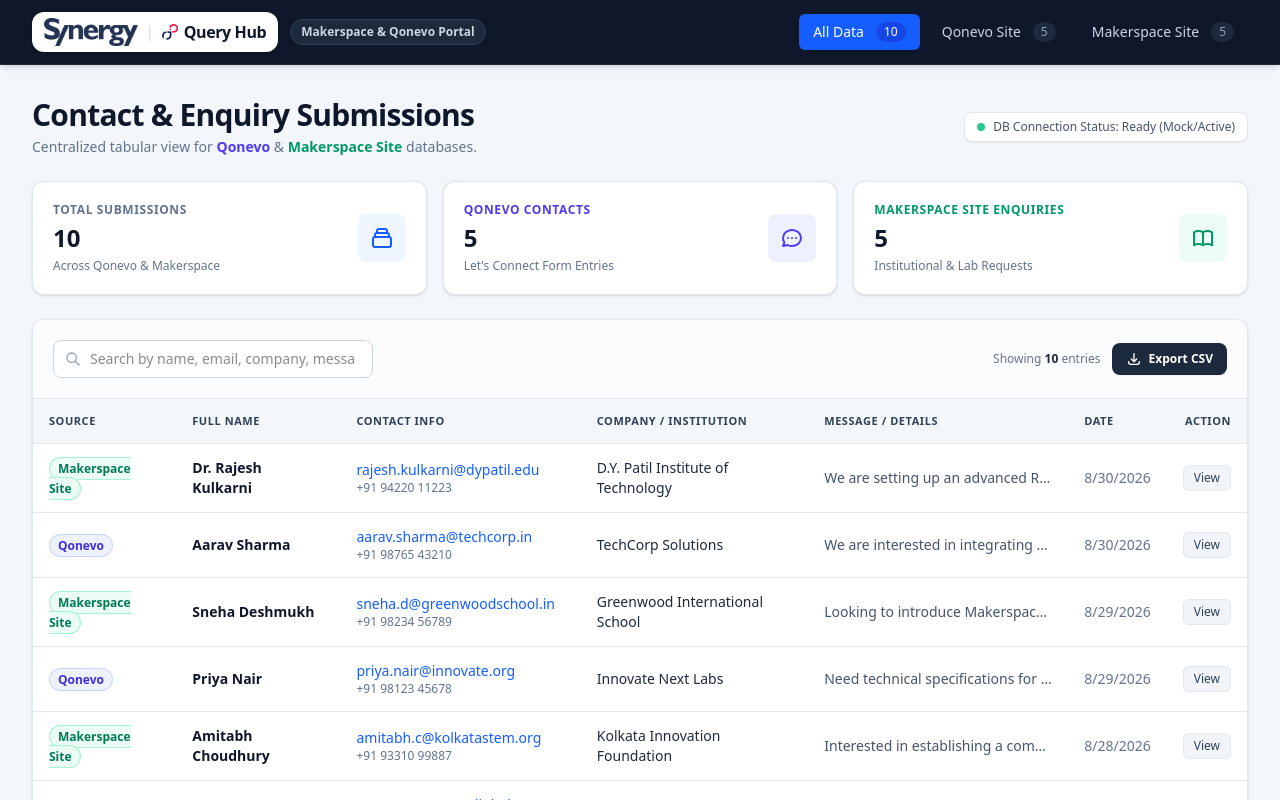
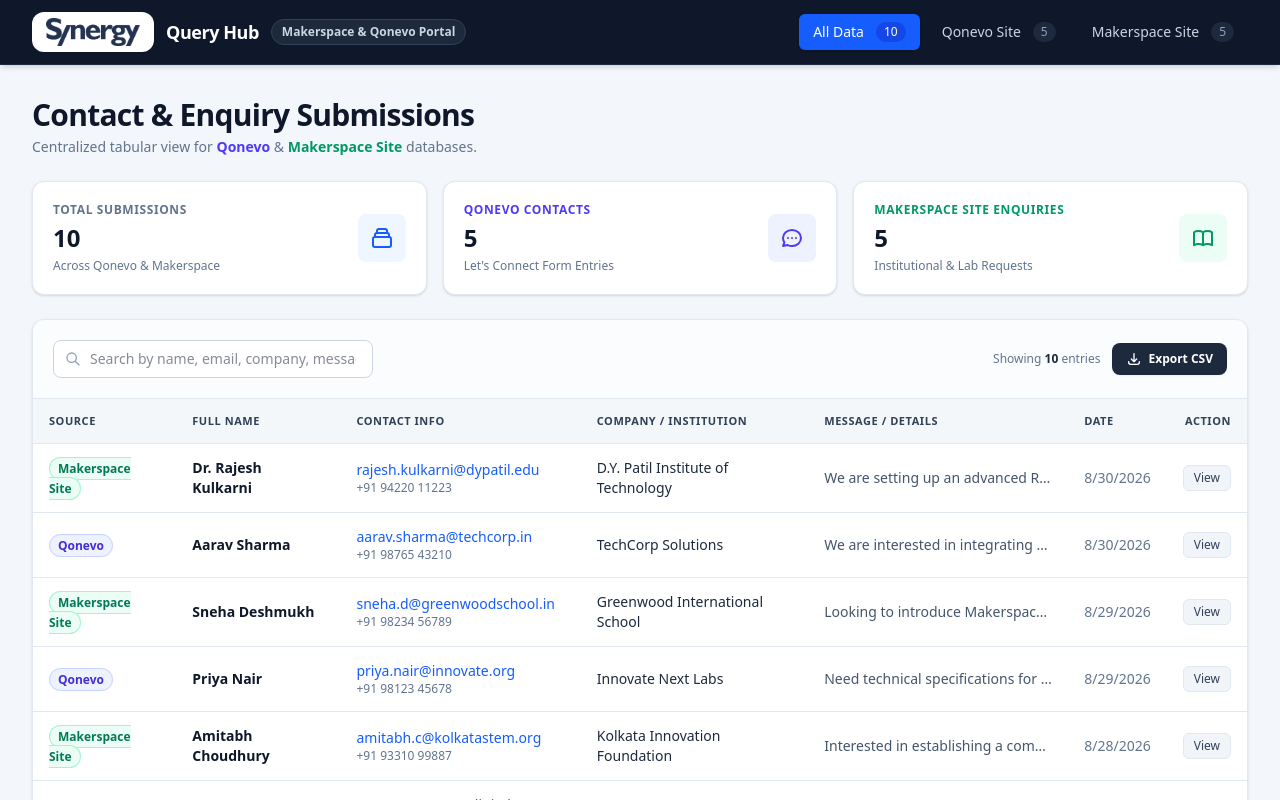
Before and after one commit to ajit-makerspace/query-portal, a Next.js app: page / in a window 1280 px wide. Shown: the top 800 px of the page. Built offline with nearby package versions, Linux system fonts and the light colour scheme.

Commit message:
use only synergy logo in header

```diff
--- a/src/app/components/Navbar.js
+++ b/src/app/components/Navbar.js
@@ -8,22 +8,17 @@ export default function Navbar({ activeTab, setActiveTab, totalCount, qonevoCoun
 
           {/* Brand Logo & Title */}
           <div className="flex items-center space-x-3">
-            <div className="flex items-center bg-white px-3 py-1.5 rounded-xl shadow-sm">
+            <div className="flex items-center bg-white px-3.5 py-1.5 rounded-xl shadow-xs">
               <img
                 src="/synergy-logo.png"
                 alt="Synergy Logo"
                 className="h-6 sm:h-7 object-contain"
               />
-              <span className="text-slate-300 mx-2 text-sm font-light">|</span>
-              <div className="flex items-center space-x-1.5">
-                <img
-                  src="/logo.png"
-                  alt="Icon"
-                  className="w-4 h-4 object-contain"
-                />
-                <span className="font-bold text-sm sm:text-base text-slate-900 tracking-tight">Query Hub</span>
-              </div>
             </div>
+
+            <span className="font-bold text-base sm:text-lg text-white tracking-tight">
+              Query Hub
+            </span>
 
             <span className="hidden md:inline-block text-xs font-semibold px-2.5 py-1 bg-slate-800 text-slate-300 rounded-full border border-slate-700">
               Makerspace & Qonevo Portal
--- a/src/app/page.js
+++ b/src/app/page.js
@@ -70,10 +70,10 @@ export default function Home() {
             </p>
           </div>
 
-          <div className="flex items-center space-x-2 text-xs bg-white px-3 py-1.5 rounded-lg border border-slate-200 shadow-2xs self-start sm:self-auto">
+          {/* <div className="flex items-center space-x-2 text-xs bg-white px-3 py-1.5 rounded-lg border border-slate-200 shadow-2xs self-start sm:self-auto">
             <span className="w-2 h-2 rounded-full bg-emerald-500 animate-pulse"></span>
             <span className="text-slate-600 font-medium">DB Connection Status: Ready (Mock/Active)</span>
-          </div>
+          </div> */}
         </div>
 
         {/* Overview KPI Stats Cards */}
```
